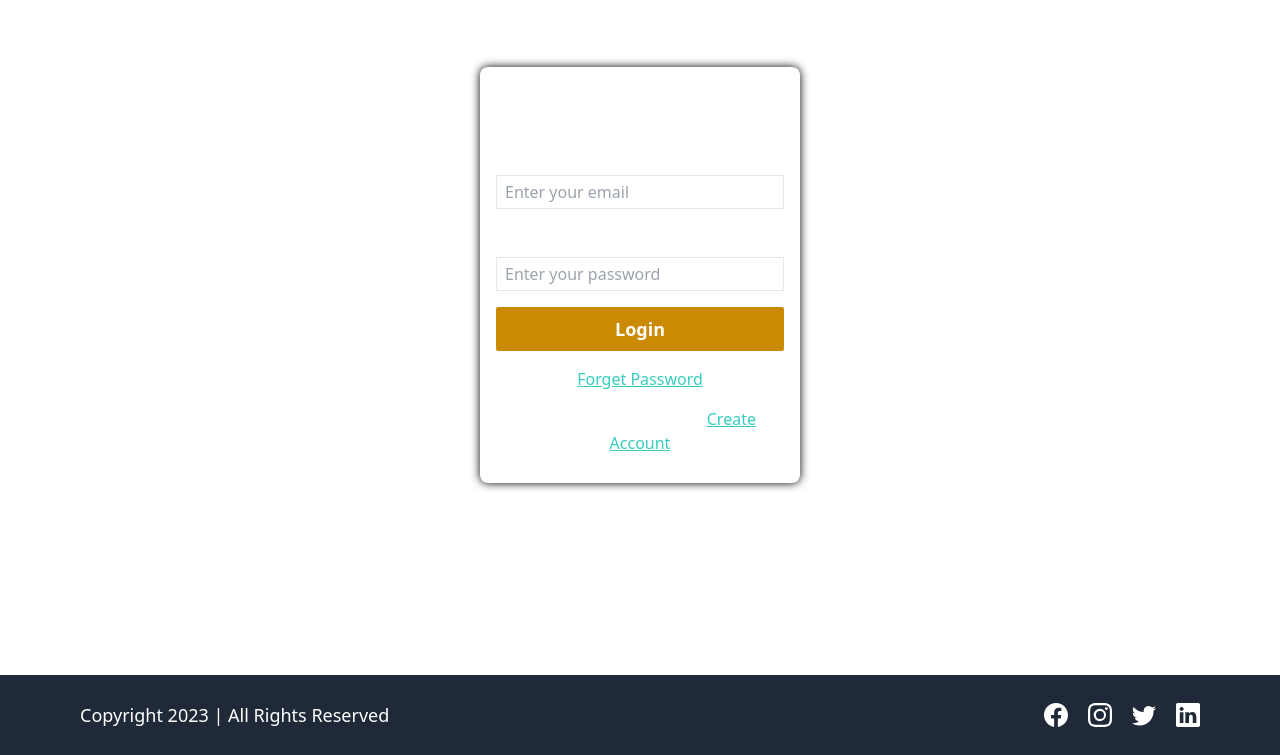
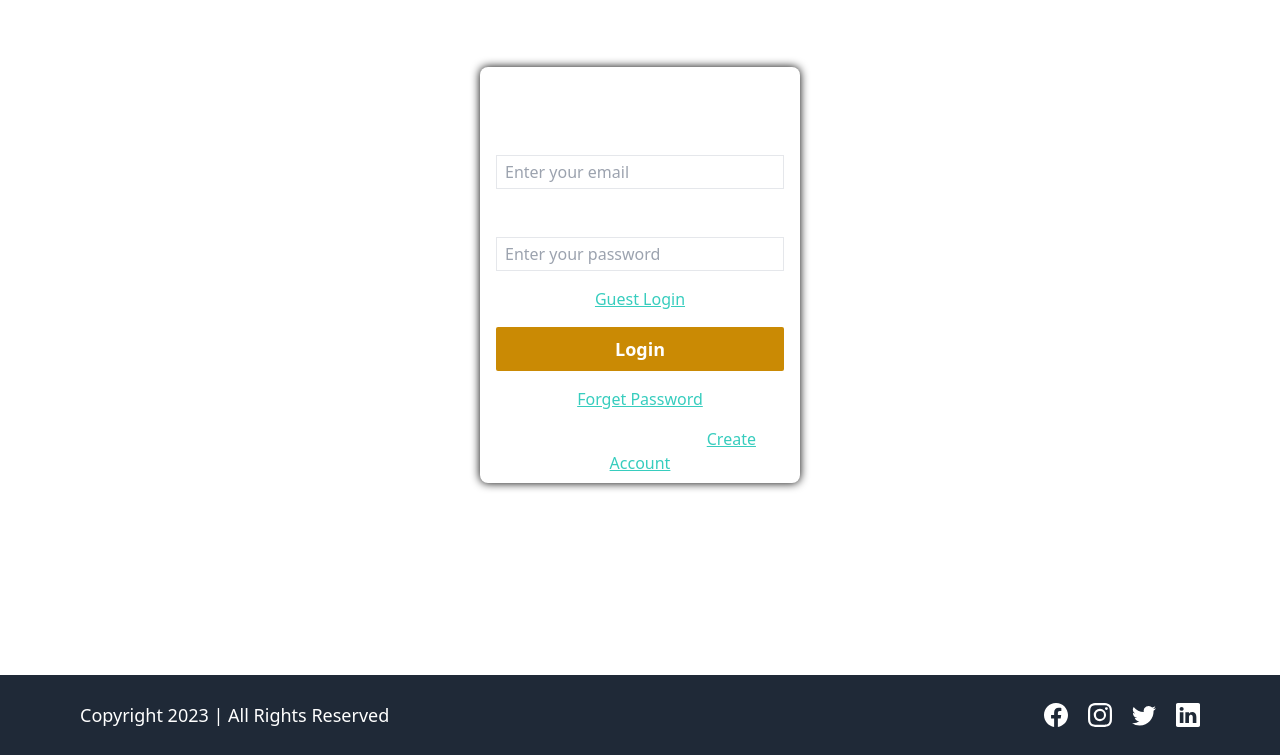
Before and after one commit to anuragtiwarime/lms, a React (Create React App) app in the folder client/: page /login in a window 1280 px wide. Shown: the part 125-880 px from the top of the page. Built offline with nearby package versions, Linux system fonts and the light colour scheme.

Commit message:
fixed: react-hot-toast promise error

```diff
--- a/client/src/Pages/Login.js
+++ b/client/src/Pages/Login.js
@@ -1,15 +1,62 @@
 import React, { useState } from "react";
-import { Link } from "react-router-dom";
+import { toast } from "react-hot-toast";
+import { Link, useNavigate } from "react-router-dom";
+import axiosInstance from "../Helper/axiosInstance";
 import Layout from "../Layout/Layout";
 
 const Login = () => {
-  const [email, setEmail] = useState("");
-  const [password, setPassword] = useState("");
+  const navigate = useNavigate();
+
+  const [loginData, setLoginData] = useState({
+    email: "",
+    password: "",
+  });
+
+  // function to handle the user input
+  const handleUserInput = (event) => {
+    const { name, value } = event.target;
+    setLoginData({
+      ...loginData,
+      [name]: value,
+    });
+  };
+
+  // function to login
+  const login = async (event) => {
+    event.preventDefault();
+
+    // checking the empty fields
+    if (!loginData.email || !loginData.password) {
+      toast.error("Please fill all the fields");
+      return;
+    }
+
+    try {
+      let res = axiosInstance.post("/user/login", loginData);
+
+      await toast.promise(res, {
+        loading: "Loading...",
+        success: (data) => {
+          navigate("/");
+          return data?.data.message;
+        },
+        error: "Failed to log in",
+      });
+
+      // getting response resolved here
+      res = await res;
+    } catch (error) {
+      toast.error(error.message);
+    }
+  };
 
   return (
     <Layout>
       <div className="flex items-center justify-center h-[100vh]">
-        <form className="flex flex-col justify-center gap-4 rounded-lg p-4 text-white w-80 h-[26rem] shadow-[0_0_10px_black]">
+        <form
+          onSubmit={login}
+          className="flex flex-col justify-center gap-4 rounded-lg p-4 text-white w-80 h-[26rem] shadow-[0_0_10px_black]"
+        >
           <h1 className="text-center text-2xl font-bold">Login Page</h1>
           <div className="flex flex-col gap-1">
             <label className="text-lg font-semibold" htmlFor="email">
@@ -22,8 +69,8 @@ const Login = () => {
               id="email"
               placeholder="Enter your email"
               className="bg-transparent px-2 py-1 border"
-              value={email}
-              onChange={(event) => setEmail(event.target.value)}
+              value={loginData.email}
+              onChange={handleUserInput}
             />
           </div>
 
@@ -38,9 +85,19 @@ const Login = () => {
               id="password"
               placeholder="Enter your password"
               className="bg-transparent px-2 py-1 border"
-              value={password}
-              onChange={(event) => setPassword(event.target.value)}
+              value={loginData.password}
+              onChange={handleUserInput}
             />
+          </div>
+
+          {/* guest account access */}
+          <div
+            onClick={() =>
+              setLoginData({ email: "test@gmail.com", password: "Test@123" })
+            }
+            className="text-center link text-accent cursor-pointer"
+          >
+            Guest Login
           </div>
 
           <button
--- a/client/src/Pages/Signup.js
+++ b/client/src/Pages/Signup.js
@@ -1,12 +1,13 @@
 import React, { useState } from "react";
-import { Link } from "react-router-dom";
+import { Link, useNavigate } from "react-router-dom";
 import Layout from "../Layout/Layout";
 import { BsPersonCircle } from "react-icons/bs";
 import { toast } from "react-hot-toast";
-import axios from "axios";
 import axiosInstance from "../Helper/axiosInstance";
 
 const Signup = () => {
+  const navigate = useNavigate();
+
   const [previewImage, setImagePreview] = useState("");
 
   // for user input
@@ -91,17 +92,21 @@ const Signup = () => {
 
     // api call to create the account
     try {
-      const res = await axiosInstance.post("/user/register", formData);
+      let res = axiosInstance.post("/user/register", formData);
 
       toast.promise(res, {
         loading: "Wait! Creating your account",
-        success: res.data.message,
+        success: (data) => {
+          navigate("/login");
+          return data?.data.message;
+        },
         error: "Failed to create account",
       });
-      console.log(res);
+
+      // getting response resolved here
+      res = await res;
     } catch (error) {
       toast.error(error.message);
-      console.log(error);
     }
   };
 
```
Also changed, not shown: 2 other files (tests, documents, lock files or other folders).
